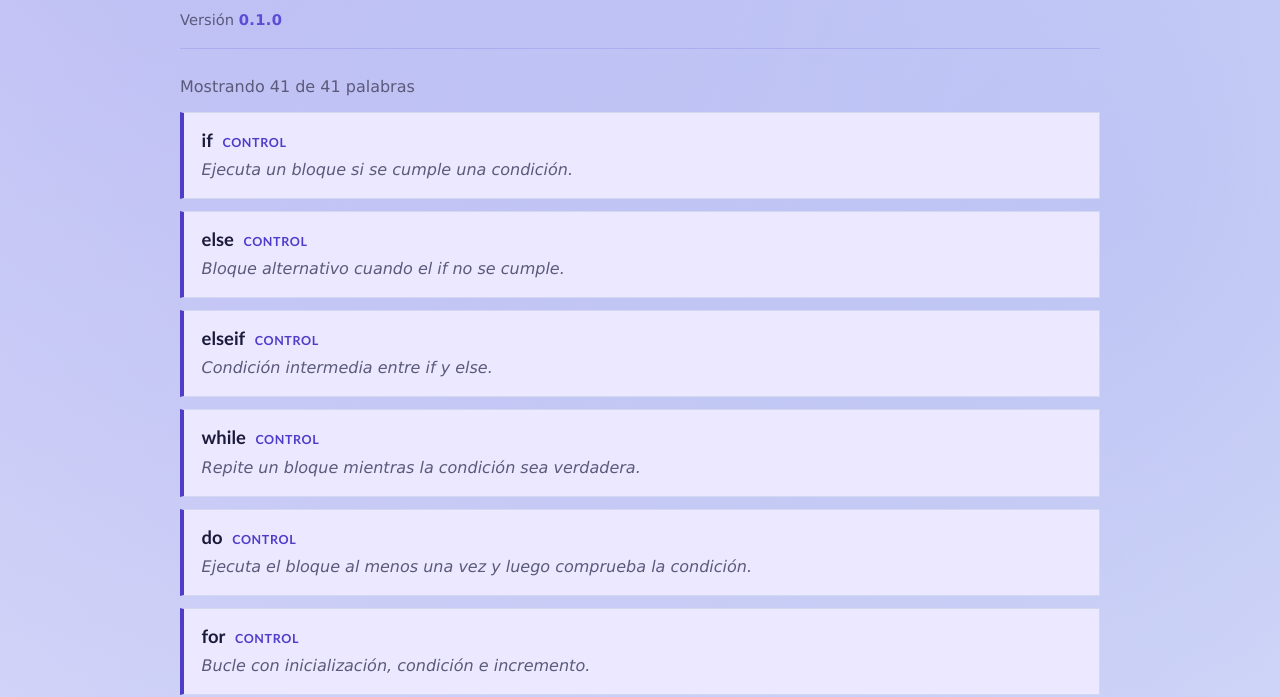
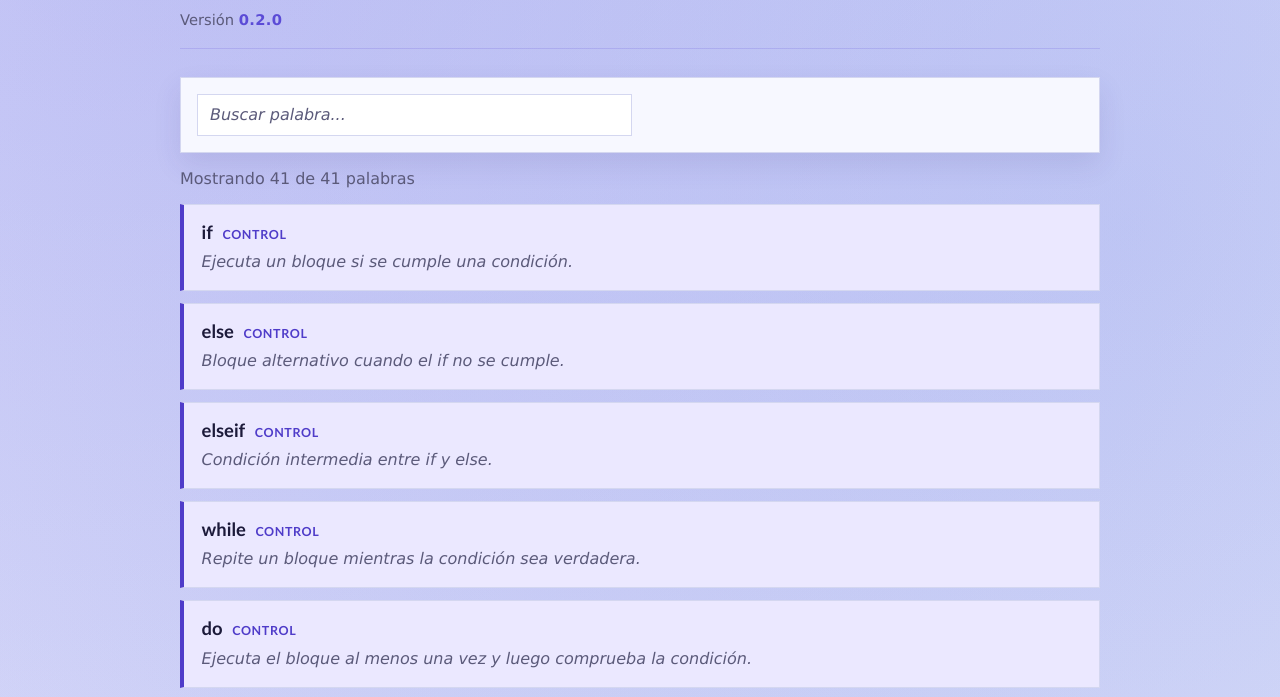
Before and after one commit to AymenHadaneElMouadan/php-words, a plain HTML site: page index.html in a window 1280 px wide. Shown: the part 126-823 px from the top of the page. Drawn offline with Linux system fonts and the light colour scheme.

Commit message:
Añade buscador por texto

```diff
--- a/index.html
+++ b/index.html
@@ -22,5 +22,6 @@
   <script src="js/config.js"></script>
   <script src="js/palabras.js"></script>
   <script src="js/app.js"></script>
+  <script src="js/buscador.js"></script>
 </body>
 </html>
--- /dev/null
+++ b/js/buscador.js
@@ -0,0 +1,27 @@
+(function () {
+  const estilo = document.createElement("style");
+  estilo.textContent =
+    "#controles input[type=\"text\"]::placeholder {" +
+    "font-style: italic;" +
+    "color: #5b5a7a;" +
+    "opacity: 1;" +
+    "}";
+  document.head.appendChild(estilo);
+  const input = document.createElement("input");
+  input.type = "text";
+  input.placeholder = "Buscar palabra...";
+  input.setAttribute("aria-label", "Buscar palabra");
+  input.style.width = "100%";
+  input.style.padding = "0.65rem 0.75rem";
+  input.style.border = "1px solid #d4d7f0";
+  input.style.background = "#fff";
+  input.style.color = "#1c1a3a";
+  input.style.fontFamily = '"Lucida Sans", "Lucida Grande", sans-serif';
+  input.style.fontSize = "1rem";
+  input.style.boxSizing = "border-box";
+  input.addEventListener("input", function () {
+    filtros.texto = input.value;
+    aplicarFiltros();
+  });
+  document.getElementById("controles").appendChild(input);
+})();
--- a/js/config.js
+++ b/js/config.js
@@ -1,3 +1,3 @@
 const APP_TITULO = "PHP Words";
 const APP_SUBTITULO = "Palabras reservadas de PHP";
-const APP_VERSION = "0.1.0";
+const APP_VERSION = "0.2.0";
```
